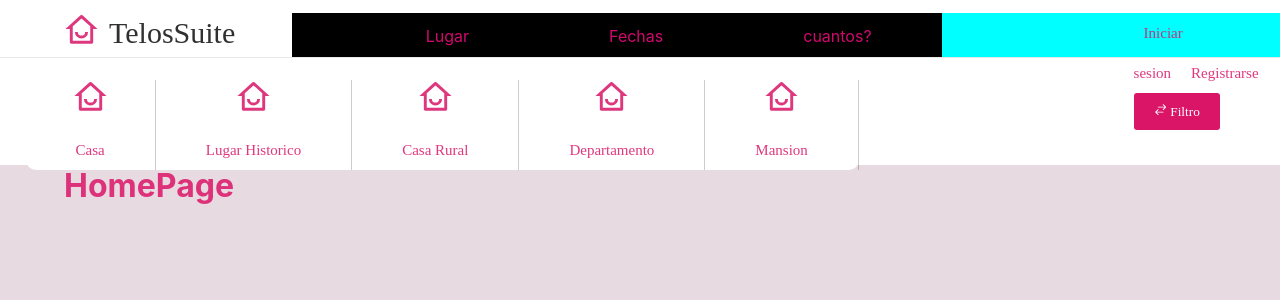
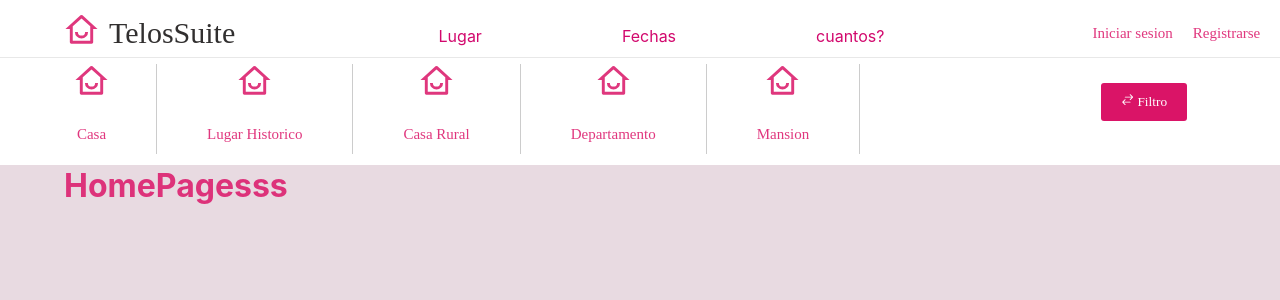
Before and after one commit to crexpo20/TelosSuite, a React (Create React App) app in the folder frontend/: page / in a window 1280 px wide. Shown: the top 300 px of the page. Built offline with nearby package versions, Linux system fonts and the light colour scheme.

Commit message:
mejoras css

```diff
--- a/frontend/src/App.css
+++ b/frontend/src/App.css
@@ -4,12 +4,11 @@
   box-sizing: border-box;
 }
 ul{
-  position: absolute;
   top:10%;
   left: 2%;
   background: #fff;
   margin: 0;
-  padding: 0px 0;
+  margin-left: 3%;
   border-radius: 10px;
   display: flex;
 }
@@ -32,12 +31,13 @@ ul li a{
 }
 
 header{
+  position: fixed;
+  top: 0;
+  width: 100%;
   display: block;
   justify-content: space-between;
+  height: 165px;
 
-
-
-  height: 165px;
   background-color: #ffffff;;
 }
 /* TelosSuite */
@@ -107,13 +107,14 @@ a{
 
 /* Rectangle 53 */
 body{/* Rectangle 53 */
-
-background: #E8DAE1;
+  background: #E8DAE1;
+margin-top: 165px;
 }
 
 /* Actualizar Inmueble */
 
 .izquierda{
+  position: fixed;
   background: rgba(218, 20, 103, 0.85);
   height: 100vh;
   width: 25%;
@@ -128,6 +129,7 @@ background: #E8DAE1;
   background: #E8DAE1;
   height: 100vh;
   width: 75%;
+  margin-left: 25%;
 }
 #pantalla-dividida{
   display: flex;
@@ -338,7 +340,6 @@ h4{
   padding-left: 5%;
   width: 55%;
   display: flex;
-  background-color: #000;
   color: #d2086d;
 
 }
@@ -348,7 +349,6 @@ h4{
 
   padding: 0 70px;
   list-style: none;
-  box-shadow: #000;
   }
 /*letras logo*/
 #TelosSuite{
@@ -379,12 +379,19 @@ h4{
 #head-der{
     justify-content: end;
     width: 33%;
-    padding-left: 15%;
-    background-color: aqua;
+    padding-left: 10%;
 }
+#navAbajo{
+  margin-top: 0.5%;
+  display: flex;
+}
+#nav{
 
-#nav{
-  height: 180px;
+  width: 70%;
+}
+#opciones{
+  padding-left: 16%;
+  padding-top: 1.5%;
 }
 
 /*-------------*/
--- a/frontend/src/components/NavBar.js
+++ b/frontend/src/components/NavBar.js
@@ -55,14 +55,13 @@ class Navbar extends Component{
                   <nav>
                   <Link to='/cliente'>Iniciar sesion</Link>
             <Link to='/register'>Registrarse</Link>
-            <button className="filtro-button" onClick={this.toggleFilterPopup}>
-              <HiArrowsRightLeft /> Filtro
-            </button>
+
 
                   </nav>
                 </div>
             </div>
-            <div id='nav'>
+           <div id = 'navAbajo'>
+              <div id = 'nav'>
               <ul>
                       <li>
                         <a href='#'>
@@ -105,9 +104,17 @@ class Navbar extends Component{
                           <Link to='/register'> Mansion</Link>
                         </a>
                       </li>
+
                     </ul>
+
               </div>
+              <div id='opciones'>
 
+                  <button className="filtro-button" onClick={this.toggleFilterPopup}>
+                    <HiArrowsRightLeft /> Filtro
+                  </button>
+              </div>
+           </div>
         </header>
         <body>
           {/* Renderiza el componente PriceFilter si showFilterPopup es verdadero */}
--- a/frontend/src/pages/HomePage.js
+++ b/frontend/src/pages/HomePage.js
@@ -5,7 +5,7 @@ class HomePage extends Component{
 
       return(
         <body>
-            <h1>HomePage</h1>
+            <h1>HomePagesss</h1>
         </body>
       );
     }
--- a/frontend/src/sitios.js
+++ b/frontend/src/sitios.js
@@ -30,5 +30,100 @@ export const sitios = [
         desc: "Hermoso departamento centrico",
         camas: " 44 camas",
         precio: 34
+    },
+    {
+        id:"4",
+        idPropietario:"3",
+        nombre:"Apartamento en Oruro",
+        desc: "Hermoso departamento centrico",
+        camas: " 44 camas",
+        precio: 34
+    },
+    {
+        id:"4",
+        idPropietario:"3",
+        nombre:"Apartamento en Oruro",
+        desc: "Hermoso departamento centrico",
+        camas: " 44 camas",
+        precio: 34
+    },
+    {
+        id:"4",
+        idPropietario:"3",
+        nombre:"Apartamento en Oruro",
+        desc: "Hermoso departamento centrico",
+        camas: " 44 camas",
+        precio: 34
+    },
+    {
+        id:"4",
+        idPropietario:"3",
+        nombre:"Apartamento en Oruro",
+        desc: "Hermoso departamento centrico",
+        camas: " 44 camas",
+        precio: 34
+    },
+    {
+        id:"4",
+        idPropietario:"3",
+        nombre:"Apartamento en Oruro",
+        desc: "Hermoso departamento centrico",
+        camas: " 44 camas",
+        precio: 34
+    },
+    {
+        id:"4",
+        idPropietario:"3",
+        nombre:"Apartamento en Oruro",
+        desc: "Hermoso departamento centrico",
+        camas: " 44 camas",
+        precio: 34
+    },
+    {
+        id:"4",
+        idPropietario:"3",
+        nombre:"Apartamento en Oruro",
+        desc: "Hermoso departamento centrico",
+        camas: " 44 camas",
+        precio: 34
+    },
+    {
+        id:"4",
+        idPropietario:"3",
+        nombre:"Apartamento en Oruro",
+        desc: "Hermoso departamento centrico",
+        camas: " 44 camas",
+        precio: 34
+    },
+    {
+        id:"4",
+        idPropietario:"3",
+        nombre:"Apartamento en Oruro",
+        desc: "Hermoso departamento centrico",
+        camas: " 44 camas",
+        precio: 34
+    },
+    {
+        id:"4",
+        idPropietario:"3",
+        nombre:"Apartamento en Oruro",
+        desc: "Hermoso departamento centrico",
+        camas: " 44 camas",
+        precio: 34
+    }, {
+        id:"4",
+        idPropietario:"3",
+        nombre:"Apartamento en Oruro",
+        desc: "Hermoso departamento centrico",
+        camas: " 44 camas",
+        precio: 34
+    }
+    , {
+        id:"4",
+        idPropietario:"3",
+        nombre:"Apartamento en Oruro",
+        desc: "Hermoso departamento centrico",
+        camas: " 44 camas",
+        precio: 34
     }
 ]
```
Also changed, not shown: frontend/src/pages/ActualizarInm.js (line endings or trailing spaces). Lines whose indentation alone changed are shown as unchanged.
